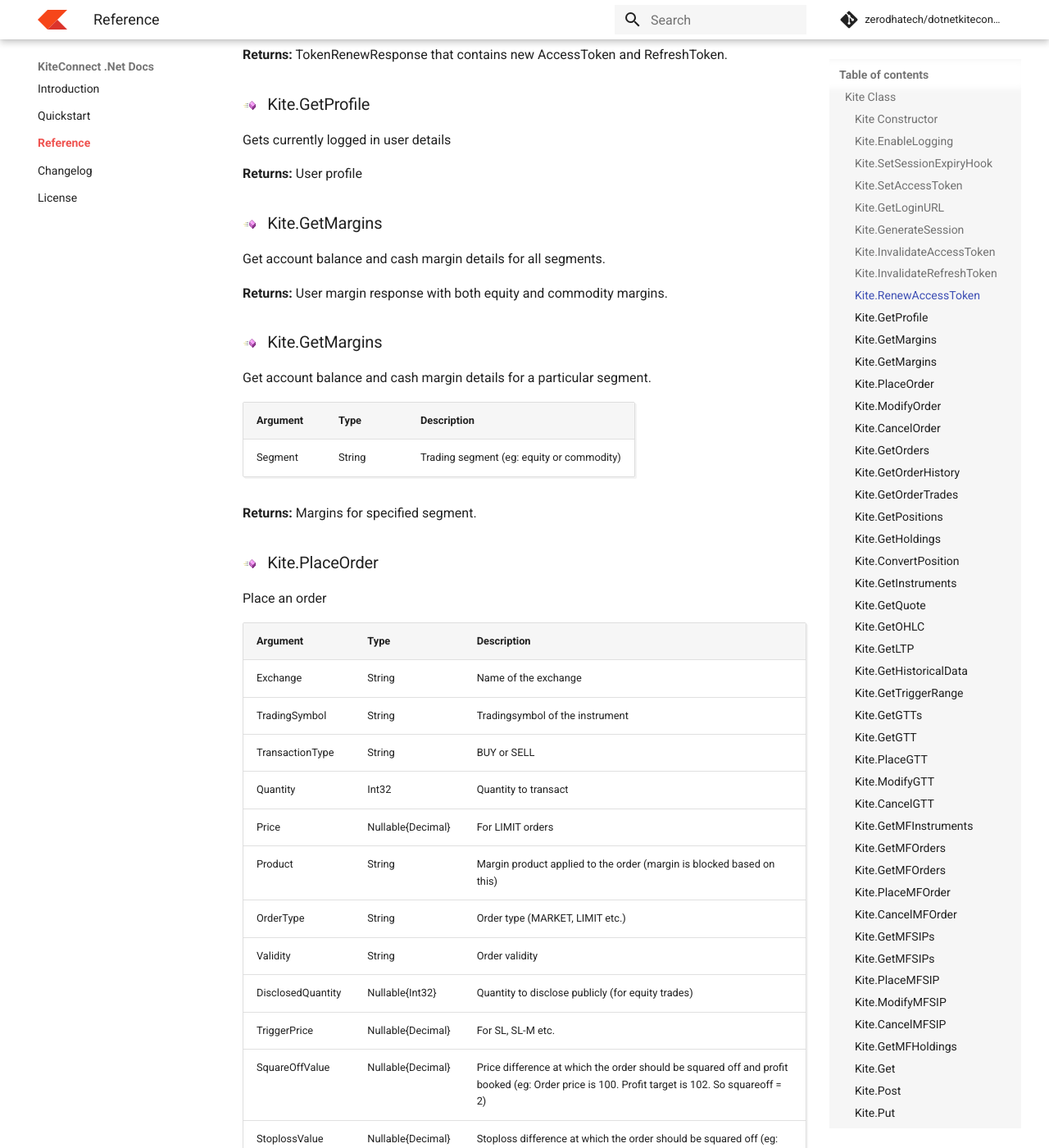
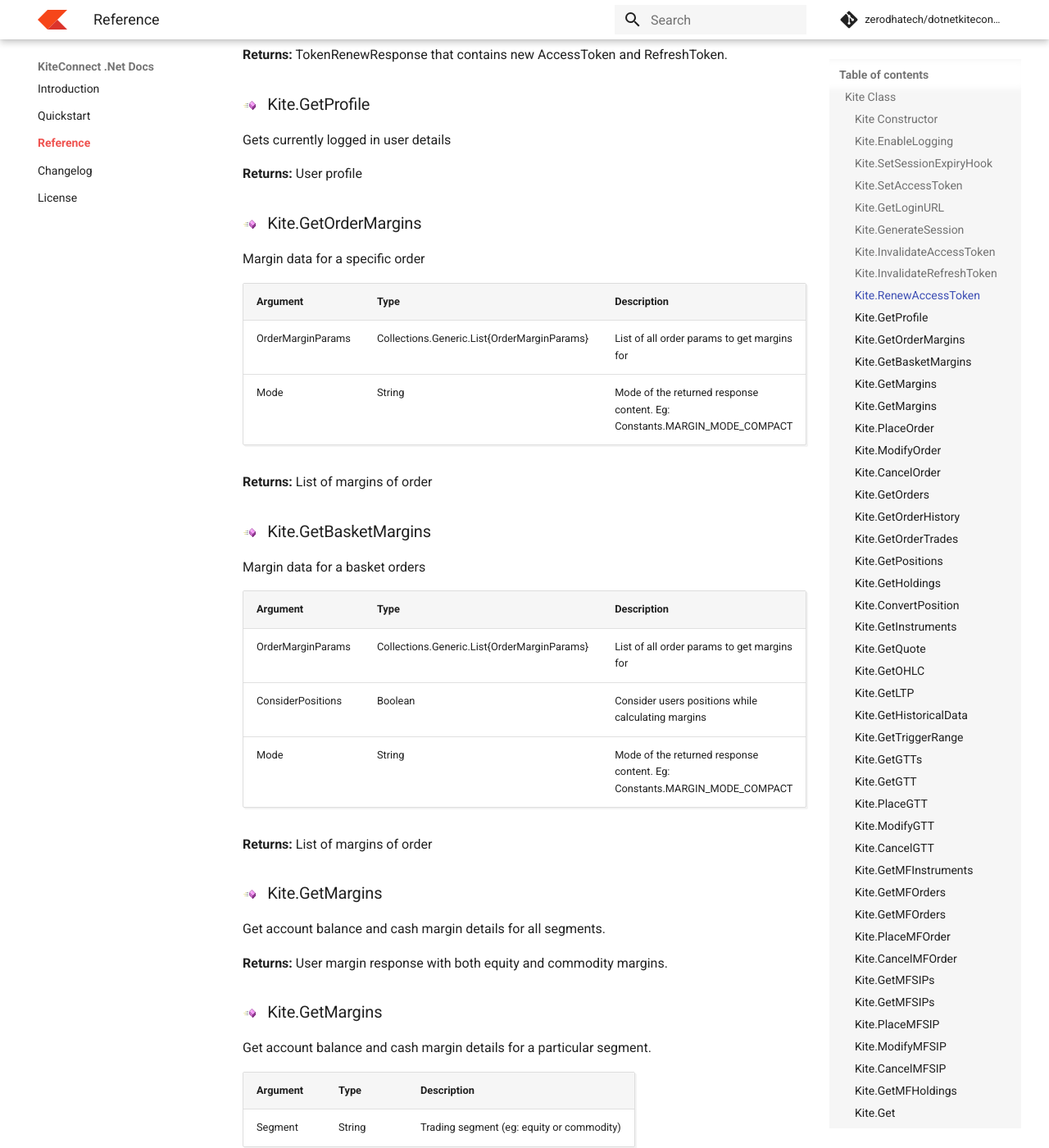
Before and after one commit to zerodha/dotnetkiteconnect, an MkDocs documentation site: the page built from Documentation/docs/reference.md, in a window 1280 px wide and 1400 px high, scrolled down 2966 px. Shown: the whole window at 82% size. Built offline with MkDocs 1.6.1 and Material for MkDocs 9.7.7, drawn with Linux system fonts in a browser that asks for light colours; comment, search, counter and statistics services are not loaded; some of the changed text lies outside the part shown.

Commit message:
docs: update exported files

```diff
--- a/Documentation/docs/reference.md
+++ b/Documentation/docs/reference.md
@@ -104,6 +104,29 @@
 Gets currently logged in user details
 
 **Returns:** User profile
+
+### ![Method](/assets/method.jpg) &nbsp;&nbsp;Kite.GetOrderMargins
+
+Margin data for a specific order
+
+| Argument | Type | Description |
+| --- | --- | --- |
+| OrderMarginParams | Collections.Generic.List{OrderMarginParams} | List of all order params to get margins for |
+| Mode | String | Mode of the returned response content. Eg: Constants.MARGIN_MODE_COMPACT |
+
+**Returns:** List of margins of order
+
+### ![Method](/assets/method.jpg) &nbsp;&nbsp;Kite.GetBasketMargins
+
+Margin data for a basket orders
+
+| Argument | Type | Description |
+| --- | --- | --- |
+| OrderMarginParams | Collections.Generic.List{OrderMarginParams} | List of all order params to get margins for |
+| ConsiderPositions | Boolean | Consider users positions while calculating margins |
+| Mode | String | Mode of the returned response content. Eg: Constants.MARGIN_MODE_COMPACT |
+
+**Returns:** List of margins of order
 
 ### ![Method](/assets/method.jpg) &nbsp;&nbsp;Kite.GetMargins
 
@@ -519,7 +542,7 @@
 | --- | --- | --- |
 | Route | String | URL route of API |
 | Method | String | Method of HTTP request |
-| Params | Collections.Generic.Dictionary{String:Object} | Additional paramerters |
+| Params | Object | Additional paramerters. Can be dictionary, list etc. |
 
 **Returns:** Varies according to API endpoint
 
@@ -555,9 +578,21 @@
 
 User margins response structure
 
-## ![Class](/assets/class.jpg) &nbsp;&nbsp;InstrumentMargin Class
+## ![Class](/assets/class.jpg) &nbsp;&nbsp;OrderMarginParams Class
 
-UserMargin structure
+OrderMarginParams structure
+
+## ![Class](/assets/class.jpg) &nbsp;&nbsp;OrderMargin Class
+
+OrderMargin structure
+
+## ![Class](/assets/class.jpg) &nbsp;&nbsp;BasketMargin Class
+
+BasketMargin structure
+
+## ![Class](/assets/class.jpg) &nbsp;&nbsp;OrderMarginPNL Class
+
+OrderMarginPNL structure
 
 ## ![Class](/assets/class.jpg) &nbsp;&nbsp;Position Class
 
@@ -890,6 +925,10 @@
 
 **Returns:** DateTime object.
 
+### ![Method](/assets/method.jpg) &nbsp;&nbsp;Utils.GetValueOrDefault``2
+
+Returns a default value if key doesn't exist in dictionary
+
 ## ![Class](/assets/class.jpg) &nbsp;&nbsp;WebSocket Class
 
 A wrapper for .Net's ClientWebSocket with callbacks
```
Also changed, not shown: other parts of Documentation/docs/reference.md (+3 -3 lines), Documentation/docs/changelog.md (+6 -0 lines), Documentation/kiteconnect.xml (+45 -8 lines), 1 other file.
